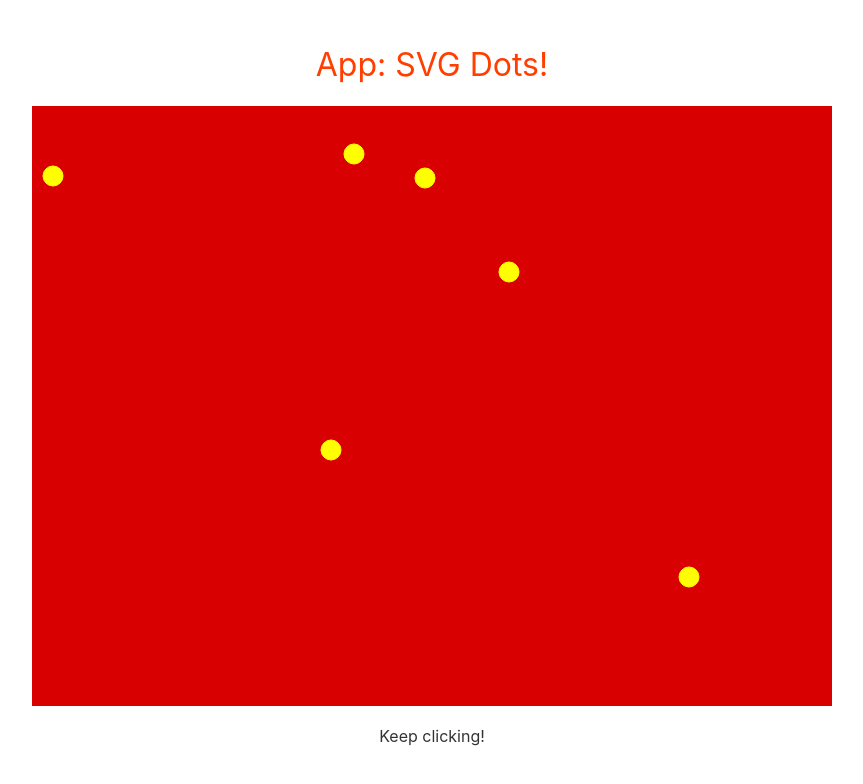
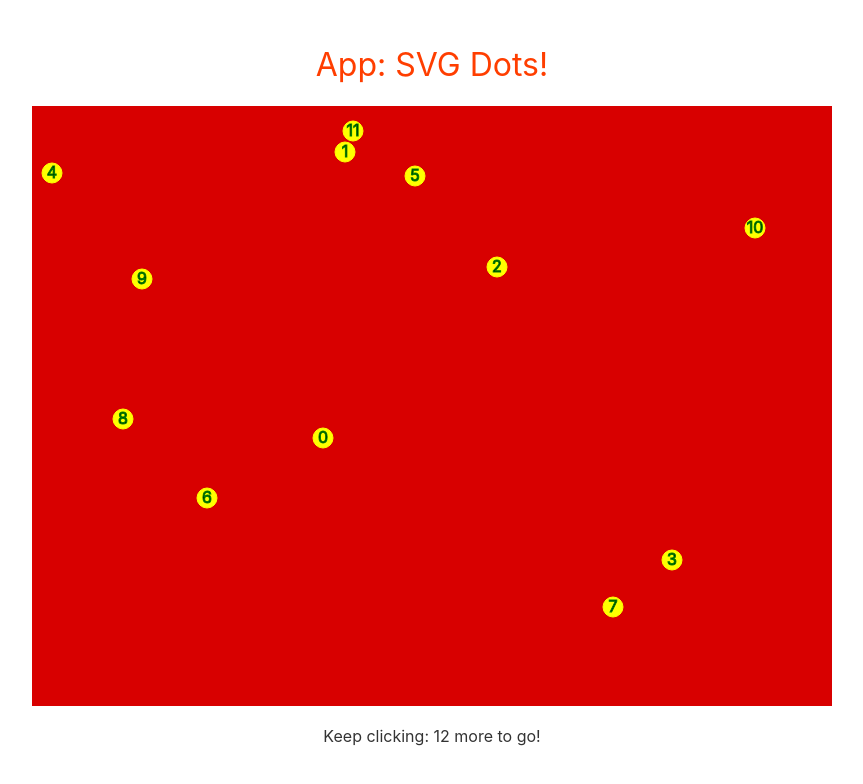
Before and after one commit to mundek/svelte-svg-dotstorm, a Svelte app: page / in a window 1280 px wide. Shown: the top 784 px of the page, without its empty margins (208-1071 px from the left). Built offline with nearby package versions, Linux system fonts and the light colour scheme.

Commit message:
Add display of remaining number of dots (using current dot array length)

```diff
--- a/src/App.svelte
+++ b/src/App.svelte
@@ -4,36 +4,32 @@
 	const HEIGHT = 600;
 	const WIDTH = 800;
 	const DOT_RADIUS = 10;
+	const TOTAL_DOTS = 12;
 
-	function generateRandCoord(height, width) {
-		let x = (Math.random() * width) - (2 * MARGIN);
-		let y = (Math.random() * height) - (2 * MARGIN);
-		return [x, y];
-	}
 	function generateRandCoordinates(height, width, count) {
 		let coords = [];
 		for (var i=0; i<count; i++) {
-			// coords.push(generateRandCoord(height,width));
 			coords.push([
-				Math.ceil((Math.random() * width) + MARGIN),
-				Math.ceil((Math.random() * height) + MARGIN)
+				Math.round((Math.random() * (width - (2 * MARGIN)))) + MARGIN,
+				Math.round((Math.random() * (height - (2 * MARGIN)))) + MARGIN
 			]);
 		}
 		return coords;
 	}
-	function report(event) {
+	function removeDot(event) {
 		let theID = parseInt(event.target.id);
-		console.log(event.target.id, randomCoordinates[event.target.id]);
-		randomCoordinates = randomCoordinates.slice(0,theID).concat(randomCoordinates.slice(theID+1,randomCoordinates.length))
-		console.log(randomCoordinates);
+		// assign randomCoordinates the result of 'slicing' the mouse-click-targeted dot out of the array
+		randomCoordinates = randomCoordinates
+								.slice(0,theID)
+								.concat(randomCoordinates.slice(theID+1,randomCoordinates.length))
+		console.table(randomCoordinates);
 	}
 
 	let randomCoordinates = generateRandCoordinates(
 		HEIGHT - (2 * MARGIN)
 		, WIDTH - (2 * MARGIN)
-		, 6
-		);
-	console.table(randomCoordinates);
+		, TOTAL_DOTS );
+	//console.table(randomCoordinates);
 </script>
 
 <main>
@@ -43,14 +39,21 @@
 			<circle
 				cx="{coords[0]}" cy="{coords[1]}" r="{DOT_RADIUS}"
 				stroke="yellow" stroke-width="1" fill="yellow"
-				on:click={report} id={index}
+				on:click={removeDot} id={index}
 			/>
+			<text
+				x="{coords[0]}" y="{coords[1] - 1}"
+				stroke="green" stroke-width="1px"
+				text-anchor="middle" dominant-baseline="central"
+				pointer-events="none">
+					{index}
+			</text>
 		{/each}
 	</svg>
 	{#if randomCoordinates.length > 0}
-	<p>Keep clicking!</p>
+		<p>Keep clicking: {randomCoordinates.length} more to go!</p>
 	{:else}
-	<p>All gone!</p>
+		<p>All gone!</p>
 	{/if}
 </main>
 
@@ -58,7 +61,7 @@
 	main {
 		text-align: center;
 		padding: 1em;
-		max-width: 240px;
+		max-width: none;
 		margin: 0 auto;
 	}
 
```
